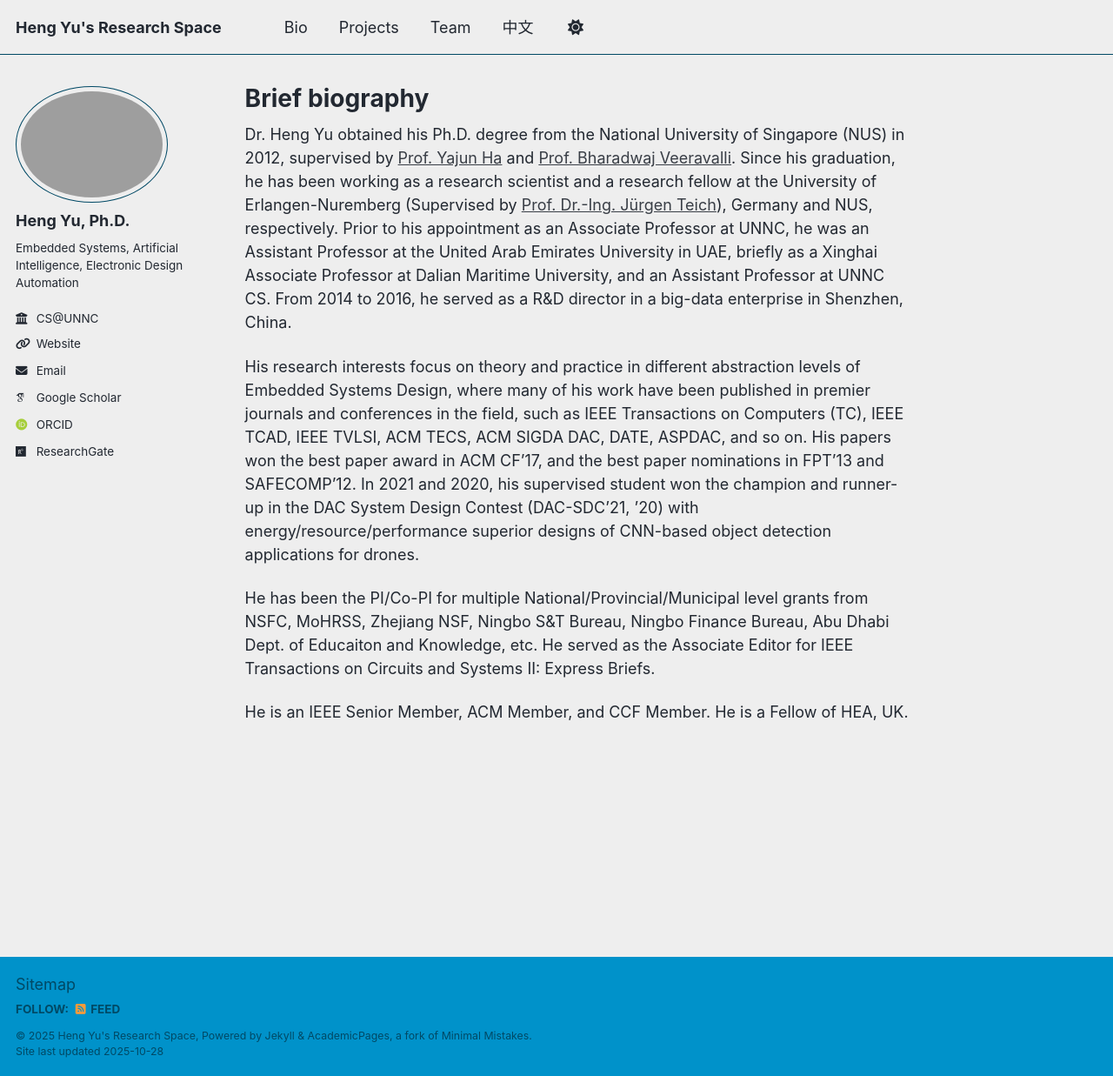
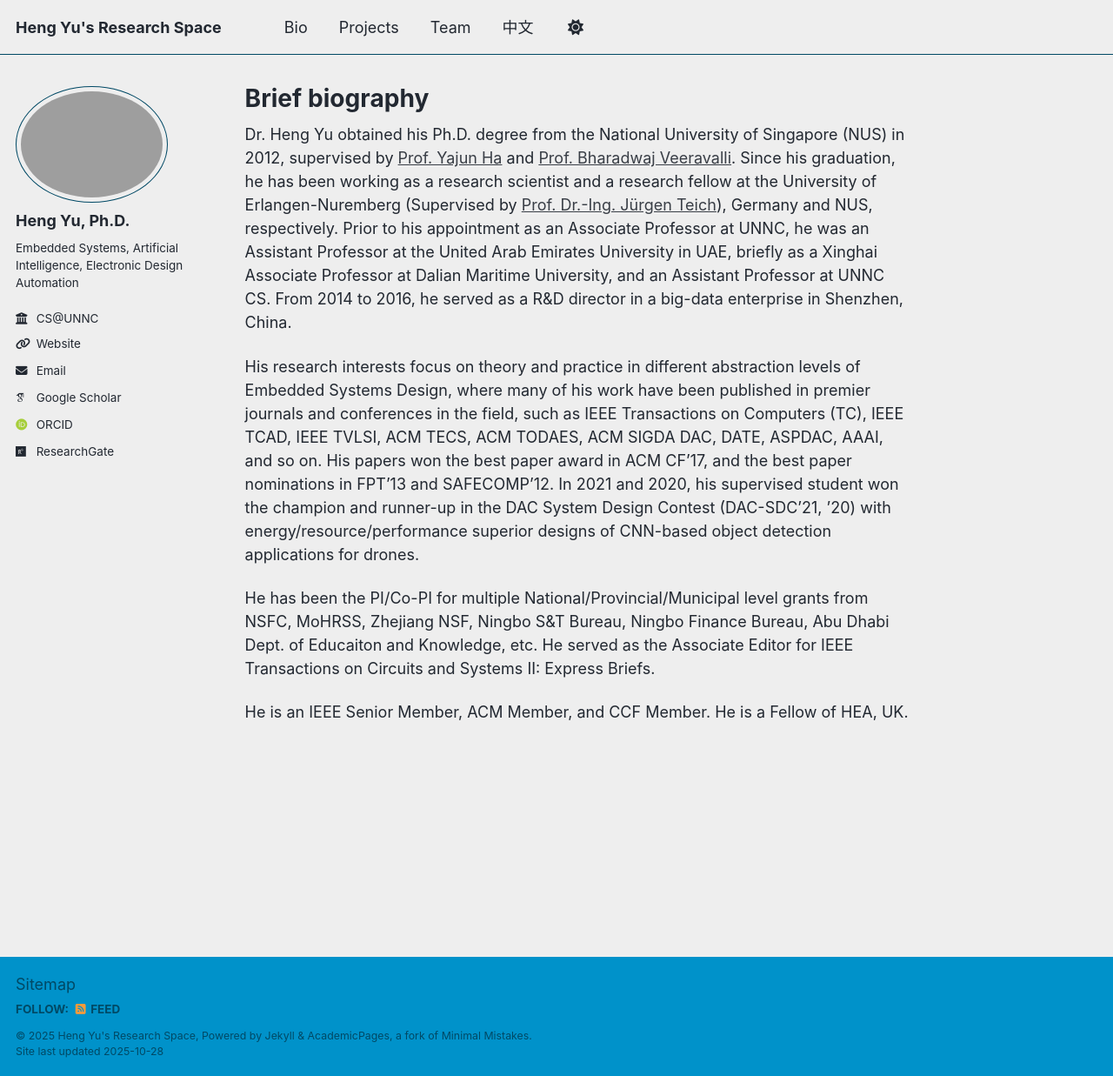
Before and after one commit to eleyuheng/eleyuheng.github.io, a Jekyll site: the page built from _pages/bio.md, in a window 1280 px wide and 1237 px high. Shown: the whole window at 87% size. Built offline with Jekyll 4.4.1, drawn with Linux system fonts in a browser that asks for light colours; some web fonts are replaced; a script that is not in the unit is left out.

Commit message:
Update bio.md
updated bio

```diff
--- a/_pages/bio.md
+++ b/_pages/bio.md
@@ -7,7 +7,7 @@ author_profile: true
 
 Dr. Heng Yu obtained his Ph.D. degree from the National University of Singapore (NUS) in 2012, supervised by [Prof. Yajun Ha](https://faculty.sist.shanghaitech.edu.cn/faculty/hayj/) and [Prof. Bharadwaj Veeravalli](https://www.ece.nus.edu.sg/stfpage/elebv/). Since his graduation, he has been working as a research scientist and a research fellow at the University of Erlangen-Nuremberg (Supervised by [Prof. Dr.-Ing. J&uuml;rgen Teich](https://www.cs12.tf.fau.de/person/juergen-teich/)), Germany and NUS, respectively. Prior to his appointment as an Associate Professor at UNNC, he was an Assistant Professor at the United Arab Emirates University in UAE, briefly as a Xinghai Associate Professor at Dalian Maritime University, and an Assistant Professor at UNNC CS. From 2014 to 2016, he served as a R&D director in a big-data enterprise in Shenzhen, China.
 
-His research interests focus on theory and practice in different abstraction levels of Embedded Systems Design, where many of his work have been published in premier journals and conferences in the field, such as IEEE Transactions on Computers (TC), IEEE TCAD, IEEE TVLSI, ACM TECS, ACM SIGDA DAC, DATE, ASPDAC, and so on. His papers won the best paper award in ACM CF’17, and the best paper nominations in FPT’13 and SAFECOMP’12. In 2021 and 2020, his supervised student won the champion and runner-up in the DAC System Design Contest (DAC-SDC’21, ’20) with energy/resource/performance superior designs of CNN-based object detection applications for drones.
+His research interests focus on theory and practice in different abstraction levels of Embedded Systems Design, where many of his work have been published in premier journals and conferences in the field, such as IEEE Transactions on Computers (TC), IEEE TCAD, IEEE TVLSI, ACM TECS, ACM TODAES, ACM SIGDA DAC, DATE, ASPDAC, AAAI, and so on. His papers won the best paper award in ACM CF’17, and the best paper nominations in FPT’13 and SAFECOMP’12. In 2021 and 2020, his supervised student won the champion and runner-up in the DAC System Design Contest (DAC-SDC’21, ’20) with energy/resource/performance superior designs of CNN-based object detection applications for drones.
 
 He has been the PI/Co-PI for multiple National/Provincial/Municipal level grants from NSFC, MoHRSS, Zhejiang NSF, Ningbo S&T Bureau, Ningbo Finance Bureau, Abu Dhabi Dept. of Educaiton and Knowledge, etc. He served as the Associate Editor for IEEE Transactions on Circuits and Systems II: Express Briefs.
 
```
